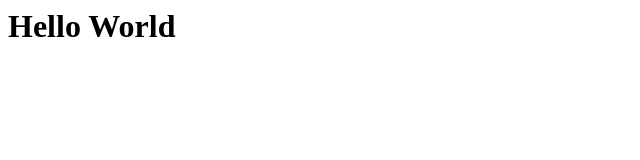
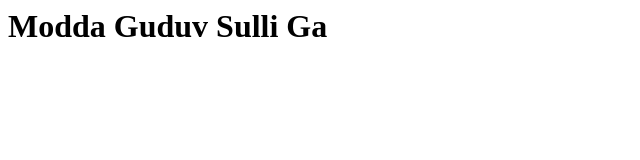
Before and after one commit to PRUDHVIRAJ2003/PRUDHVIRAJ2003.github.io, a plain HTML site: page index.html in a window 1280 px wide. Shown: the whole page, without its empty margins (0-640 px from the left). Drawn offline with Linux system fonts and the light colour scheme.

Commit message:
Update index.html

```diff
--- a/index.html
+++ b/index.html
@@ -1 +1 @@
-<h1>Hello World</h1>
+<h1>Modda Guduv Sulli Ga</h1>
```
